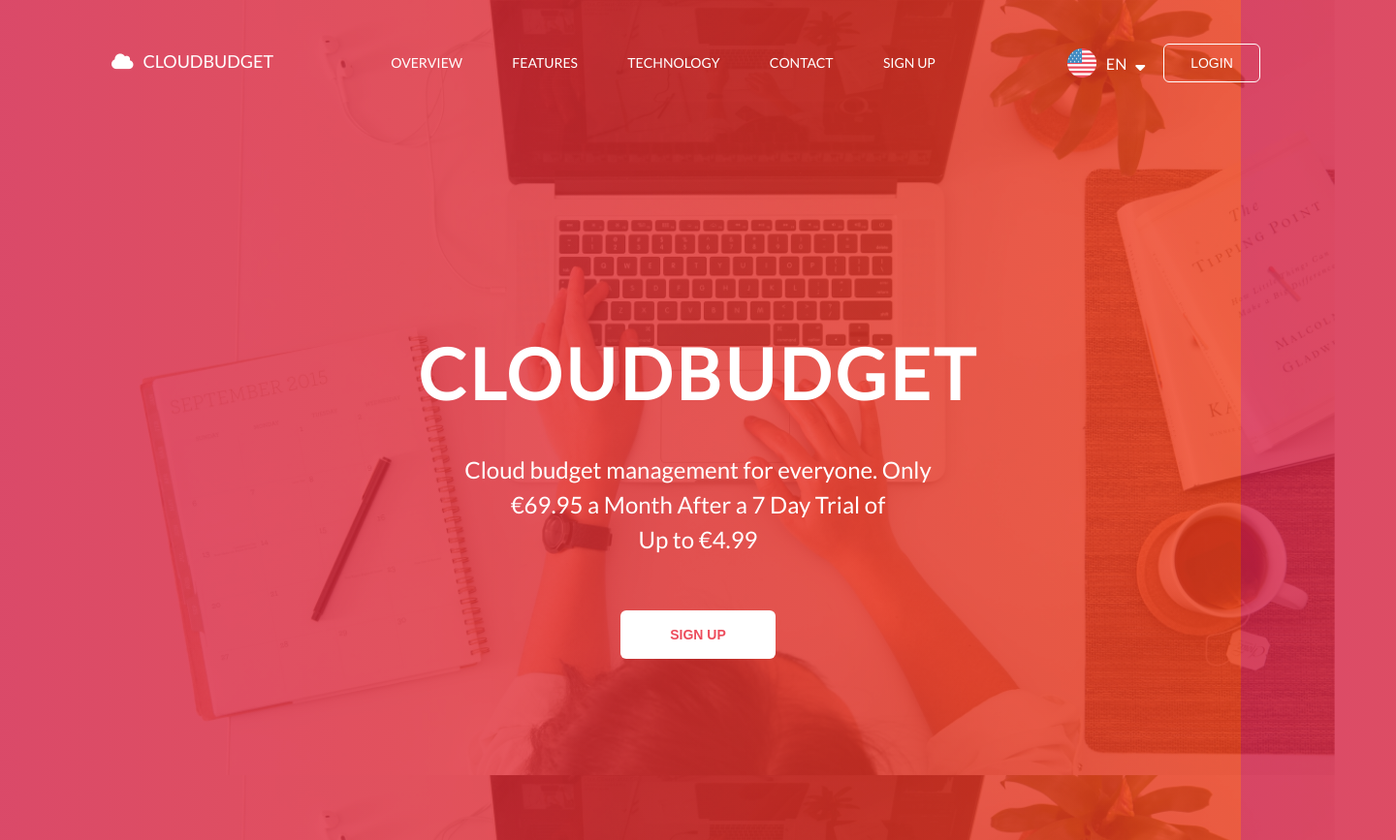
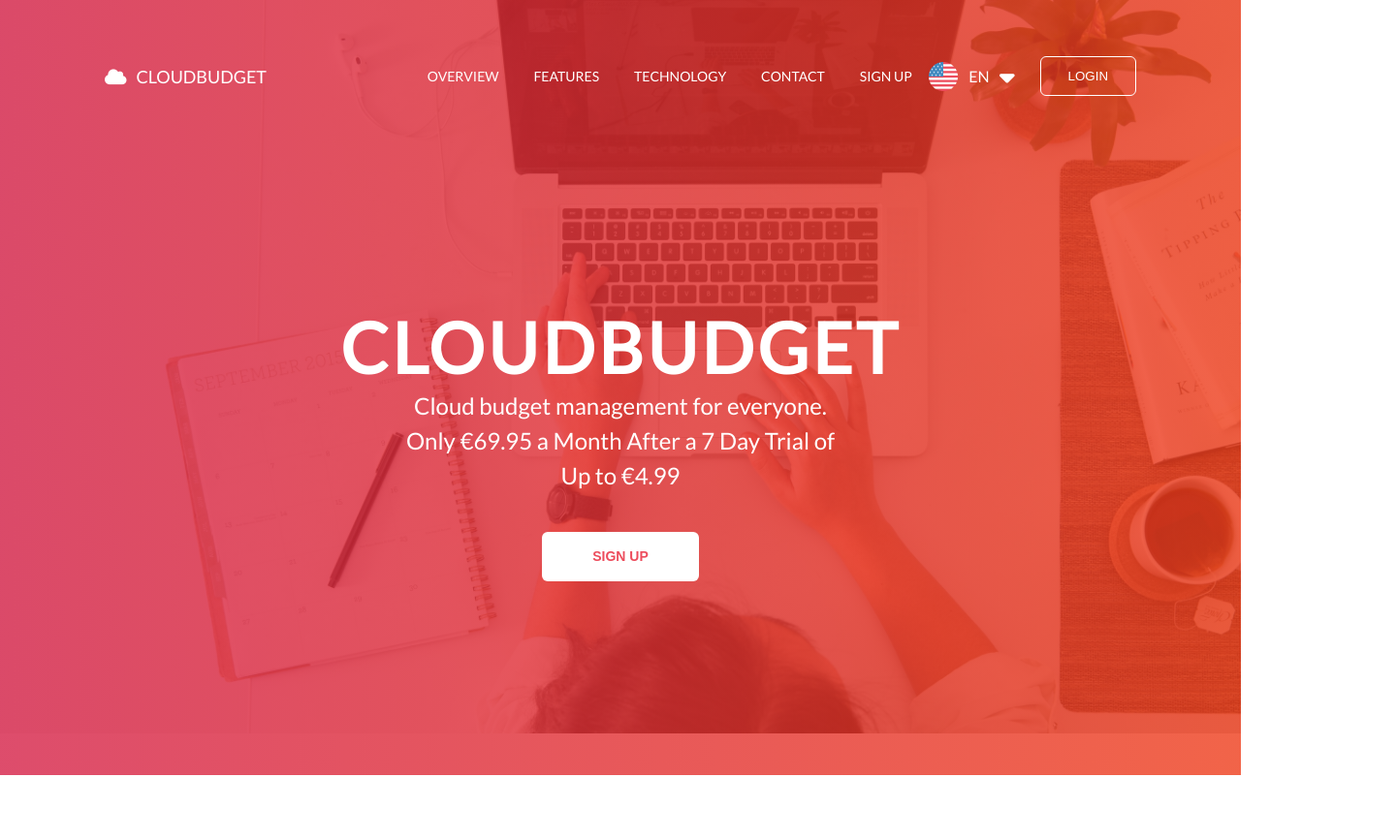
Before and after one commit to OliaKos/HW_4_Figma, a plain HTML site: page index.html in a window 1280 px wide. Shown: the whole page at 97% size, 1440 px wide, since content can reach past the window. After the commit the page ends 800 px from the top, so only its background shows below. Drawn offline with Linux system fonts and the light colour scheme.

Commit message:
refactoring by mentor

```diff
--- a/index.html
+++ b/index.html
@@ -1,5 +1,6 @@
 <!DOCTYPE html>
 <html lang="en">
+
 <head>
     <meta charset="UTF-8">
     <meta name="viewport" content="width=device-width, initial-scale=1.0">
@@ -8,30 +9,42 @@
     <script src="https://use.fontawesome.com/de8bc3cc79.js"></script>
     <link rel="stylesheet" type="text/css" href="style.css" />
 </head>
+
 <body>
+    <header>
+        <span class="logo"><i class="fa fa-cloud" aria-hidden="true"></i>cloudbudget</span>
+
         <nav class="topnav">
-        <span class="logo"><i class="fa fa-cloud" aria-hidden="true"></i>cloudbudget</span>
             <span>overview</span>
             <span>features</span>
             <span>technology</span>
-        <span >contact</span>
+            <span>contact</span>
             <span>sign up</span>
         </nav>
-    <div class="language_login" >
-        <img src="emojione-flag-for-flag-united-states.png" >
+
+        <div class="language">
+            <img src="emojione-flag-for-flag-united-states.png">
             <p>en</p>
             <p class="triangle"><i class="fa fa-sort-desc" aria-hidden="true"></i></p>
+        </div>
+
         <form>
             <button class="login">login</button>
         </form>
+    </header>
+
+    <main class="container">
+        <h1 class="title">cloudbudget</h1>
+        <div class="description">
+            <p>Cloud budget management for everyone.</p>
+            <p>Only €69.95 a Month After a 7 Day Trial of </p>
+            Up to €4.99
         </div>
-       <main class="container">
-             <h1 class="Title">cloudbudget</h1>
-             <h4 class="description">Cloud budget management for everyone. Only €69.95 a Month After a 7 Day Trial of <br> Up to €4.99 </h4>
         <form>
             <button class="button">sign up</button>
         </form>
     </main>
 
 </body>
+
 </html>
--- a/style.css
+++ b/style.css
@@ -6,31 +6,34 @@
 body {
     font-family: 'Lato', sans-serif;
     font-style: normal;
-    background: fixed linear-gradient(90deg, rgba(213, 32, 71, 0.8) 0%, rgba(238, 61, 27, 0.8) 100%), url(Rectangle\ 3.png);
+    background: fixed linear-gradient(90deg, rgba(213, 32, 71, 0.8) 0%, rgba(238, 61, 27, 0.8) 100%), url(Rectangle\ 3.png) no-repeat;
     background-position: center;
     background-size: cover;
     max-width: 100%;
     max-height: 100%;
     color: #FFFFFF;
+    min-height: 90vh;
+}
+
+header {
+    padding: 58px 100px;
+    display: flex;
+    justify-content: space-around;
+    align-items: center;
+    text-transform: uppercase;
 }
 
 .topnav {
+    width: 500px;
     display:flex;
     flex-direction: row;
     justify-content: space-between;
-    align-items: flex-start;
-    width: 850px;
     font-size: 14px;
     line-height: 17px;
-    align-items: center;
-    text-transform: uppercase;
-    position: absolute;
-    left:115px;
-    top: 55px;
+    margin-left: 150px;
 }
 
 .logo {
-    padding-right: 70px;
     font-size: 18px;
     font-weight: 500;
 }
@@ -38,49 +41,47 @@ body {
 i {
     padding-right: 10px;
     color:#FFFFFF;
- }
-.language_login {
+}
+
+.language {
     display: flex;
     flex-direction: row;
-    text-transform: uppercase;
-    width: 200px;
-    align-items:center ;
+    width: 100px;
+    align-items:center;
     justify-content: space-between;
-    margin-left: 1100px;
-    margin-top:45px;
+}
 
-}
 .login{
     display: flex;
     justify-content: center;
     align-items: center;
     text-transform: uppercase;
-    width: 100px;
-    height: 40px;
     border: 1px solid #FFFFFF;
-    box-sizing: border-box;
     border-radius: 6px;
-    font-weight: normal;
-    font-size: 14px;
-    line-height: 17px;
-    text-align: center;
     background-color: transparent;
     color:#FFFFFF;
-
+    padding: 12px 28px;
     }
 
 /* img{
     padding-left: 115px;
     padding-right: 10px;
-}
+} */
 
 .triangle{
     font-size: 25px;
-    margin-top:-10px;
-} */
+    margin-bottom: 10px;
+}
 
+.container{
+    display: flex;
+    flex-direction: column;
+    justify-content: center;
+    align-items: center;
+    min-height: 75vh;
+}
 
-.Title {
+.title {
     font-weight: bold;
     font-size: 72px;
     display: flex;
@@ -88,18 +89,9 @@ i {
     justify-content: center;
     letter-spacing: 0.05em;
     text-transform: uppercase;
-    width: 578px;
-    height: 86px;
-    margin-left: 431px;
-    margin-top: 257px;
 }
 
 .description {
-    width: 540px;
-    height: 124px;
-    margin-left: 450px;
-    margin-top: 39px;
-    margin-bottom: 276 px;
     font-size: 24px;
     font-weight: normal ;
     line-height: 150%;
@@ -107,12 +99,6 @@ i {
 }
 
 .button {
-    width: 160px;
-    height: 50px;
-    margin-left: 640px;
-    margin-top: 39px;
-    margin-right: 640px;
-    margin-bottom: 187px;
     background: #FFFFFF;
     border-radius: 6px;
     font-weight: 600;
@@ -122,4 +108,6 @@ i {
     color: #ED4C5C;
     border: 0;
     text-transform: uppercase;
+    padding: 17px 52px;
+    margin-top: 40px;
 }
```
Lines whose indentation alone changed are shown as unchanged.
